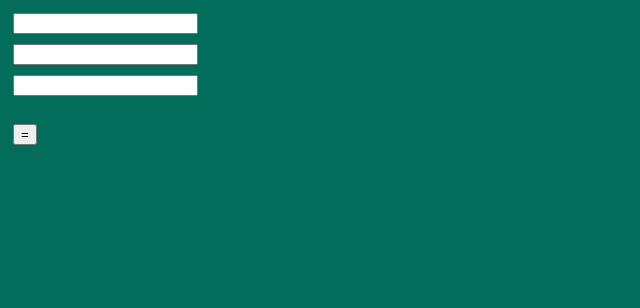
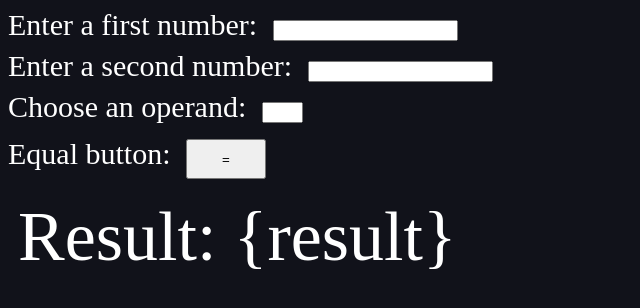
Before and after one commit to JDmitry/NodeJS-Web-calculator, a plain HTML site: page index.html in a window 1280 px wide. Shown: the whole page, without its empty margins (0-640 px from the left). Drawn offline with Linux system fonts and the light colour scheme.

Commit message:
Working application

```diff
--- a/index.html
+++ b/index.html
@@ -3,28 +3,44 @@
 <head>
     <meta charset="utf-8">
     <meta name="viewport" content="width=device-width, initial-scale=1.0">
-    <link rel="shortcut icon" href="favicon.ico">
-    <!-- <link rel="stylesheet" href="style.css"> -->
     <title>Calculator</title>
     <style>
         body {
+            background-color: rgb(17, 18, 26);
+        }
 
-            background-color: rgb(2, 109, 91);
+        form {
+            color: white;
+            font-size: 30px;
         }
 
         input {
-            margin: 5px;
+           margin: 8px;
+        }
+
+        p {
+
+            color: white;
+            font-size: 70px;
+            margin: 10px;
+        }
+
+        #btn {
+            width: 5rem;
+            height: 2.5rem;
         }
     </style>
 </head>
-<body>
-
-    <form method="GET" action="http://127.0.0.1:3000/" autocomplete="off">
+</body>
+   <form method="GET" action="http://127.0.0.1:3000" autocomplete="off">
+        <label>Enter a first number:</label>
         <input name="num1" type="text"><br>
+        <label>Enter a second number:</label>
         <input name="num2" type="text"><br>
-        <input name="sign" list="operators" type="text"><br>
-        <br>
-        <input type="submit" value="=">
+        <label>Choose an operand:</label>
+        <input name="sign" list="operators" type="text" size="2px"><br>
+        <label>Equal button:</label>
+        <input id="btn" type="submit" value="=">
         <datalist id="operators">
             <option value="+">
             <option value="-">
@@ -32,5 +48,6 @@
             <option value="/">
         </datalist>
     </form>
+    <p>Result: {result}</p>
 </body>
 </html>
--- a/style.css
+++ /dev/null
@@ -1,9 +0,0 @@
-body {
-    font-family: Verdana, Geneva, Tahoma, sans-serif;
-    font-size: 30em;
-    background-color: rgb(2, 109, 91);
-}
-
-form {
-    margin: 10px;
-}
```
Also changed, not shown: app.js (+25 -6 lines).
